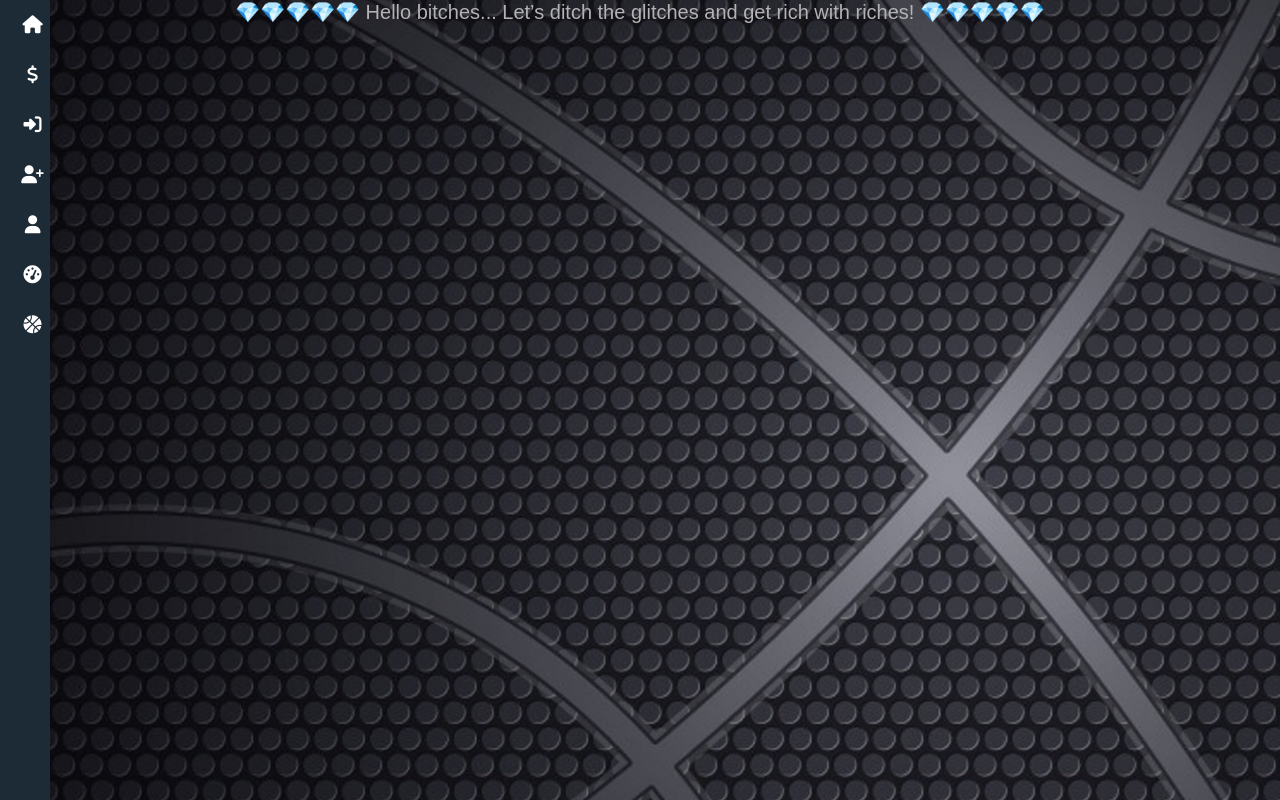
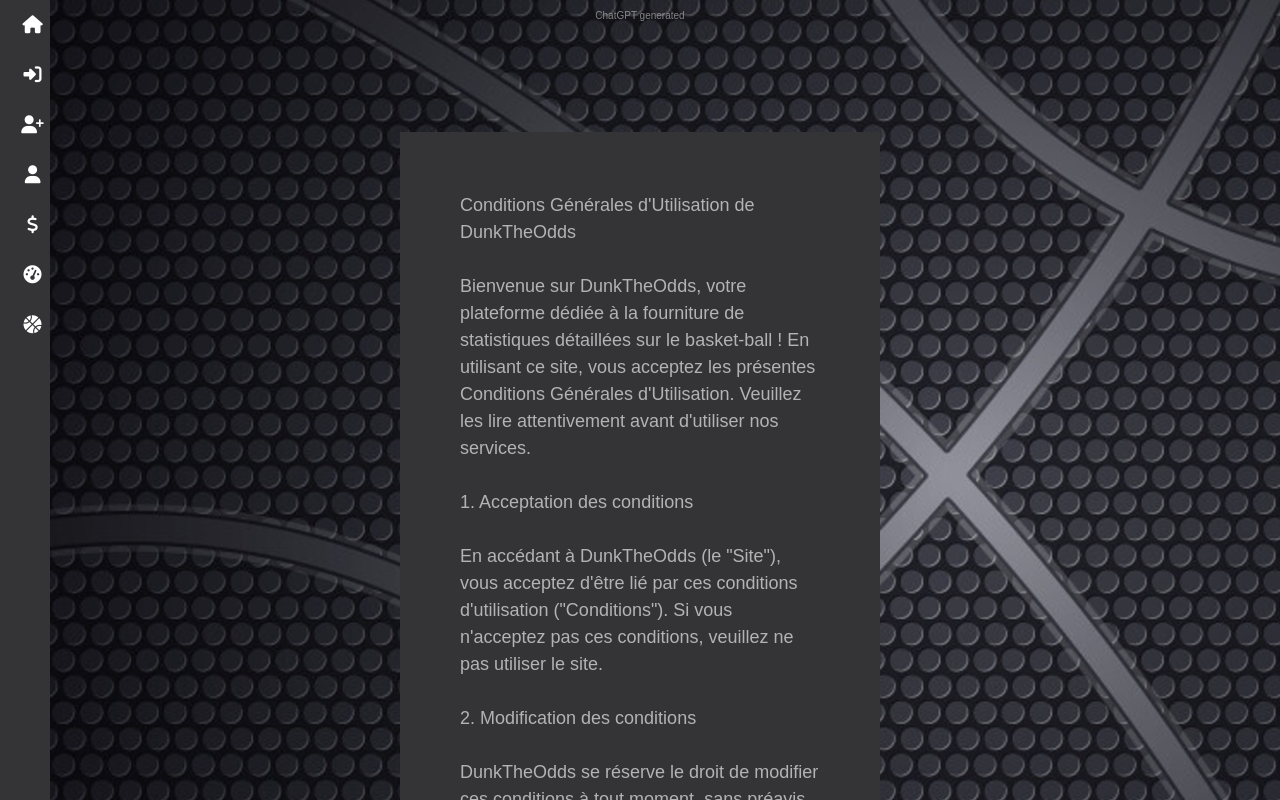
Before and after one commit to cindybragdon/DUNKtheODDS_projet_session_collecte_interpretation_donnees_FE, a React (Create React App) app: page /ToS in a window 1280 px wide. Shown: the top 800 px of the page. Built offline with nearby package versions, Linux system fonts and the light colour scheme; a web font is replaced by a local one.

Commit message:
Css changes, added link in footer

```diff
--- /dev/null
+++ b/src/ToS.css
@@ -0,0 +1,16 @@
+.tos-container {
+    background-color: #343436;
+    margin-left: 400px;
+    margin-right: 400px;
+    margin-bottom: 100px;
+    margin-top:100px;
+    padding: 60px;
+    font-size: 18px;
+}
+
+.tos-title {
+    text-align: center;
+    opacity: 70%;
+    font-size: 10px;
+    padding: 10px;
+}
--- a/src/components/footer.tsx
+++ b/src/components/footer.tsx
@@ -2,6 +2,7 @@
 import "../footer.css";
 import { FontAwesomeIcon } from "@fortawesome/react-fontawesome";
 import { faFacebook, faSquareInstagram, faXTwitter } from "@fortawesome/free-brands-svg-icons";
+import { Link } from "react-router-dom";
 
 
 function Footer() {
@@ -18,15 +19,23 @@
           </div>
           <div className="col">
             <h6 className="dunk">Company</h6>
-            <h6 className="text">About DunkTheOdds</h6>
-            <h6 className="text">Contact Us</h6>
-            <h6 className="text">Terms of Use</h6>
+            <h6 className="text">
+            <Link to="/About">About DunkTheOdds</Link>
+            </h6>
+            <h6 className="text">
+            <Link to="/Contact">Contact Us</Link>
+            </h6>
+            <h6 className="text">
+            <Link to="/ToS">Terms of Service</Link>
+            </h6>
             <h6 className="text">
               <a href="https://www.ncpgambling.org/help-treatment/about-the-national-problem-gambling-helpline/#:~:text=1%2D800%2DGAMBLER%20is%20the,addiction%2C%20or%20their%20loved%20ones.">
                 Get Help
               </a>
             </h6>
-            <h6 className="text">Legality</h6>
+           <h6 className="text">
+           <Link to="/Legality">Legality</Link>
+           </h6>
           </div>
           <div className="col location">
             <h6 className="dunk">Location</h6>
--- a/src/components/sideBar.tsx
+++ b/src/components/sideBar.tsx
@@ -10,7 +10,7 @@
       collapsed={collapsed}
       rootStyles={{
         [`.${sidebarClasses.container}`]: {
-          backgroundColor: "#1c2b36",
+          backgroundColor: "#343436",
           color: "#fff",
           position: "fixed",
           top: 0,
@@ -52,12 +52,7 @@
           component={<Link to="/" />}
         >
         </MenuItem>
-        <MenuItem
-          icon={<i className="fa fa-dollar-sign MenuItem" style={{ fontSize: "18px" }} />}
-          component={<Link to="/picks" />}
-        >
-          Picks
-        </MenuItem>
+
         <MenuItem
           icon={<i className="fa fa-sign-in-alt MenuItem" style={{ fontSize: "18px"}} />}
           component={<Link to="/login" />}
@@ -77,11 +72,18 @@
           My Account
         </MenuItem>
         <MenuItem
+          icon={<i className="fa fa-dollar-sign MenuItem" style={{ fontSize: "18px" }} />}
+          component={<Link to="/picks" />}
+        >
+          Picks
+        </MenuItem>
+        <MenuItem
           icon={<i className="fa fa-tachometer-alt MenuItem" style={{ fontSize: "18px" }} />}
           component={<Link to="/team-dashboard" />}
         >
           <span style={{ whiteSpace: "normal", wordWrap: "break-word" }}>Dashboard Points</span>
         </MenuItem>
+
         <MenuItem
           icon={<i className="fa fa-basketball-ball MenuItem" style={{ fontSize: "18px" }} />}
           component={<Link to="/nba-dashboard" />}
--- a/src/index.css
+++ b/src/index.css
@@ -89,7 +89,7 @@
   width: 0%;
   height: 100%;
   background: rgb(0,154,217);
-  background: linear-gradient(90deg, rgba(0,154,217,1) 0%, rgba(217,147,0,1) 65%, rgba(255,186,0,1) 100%);
+  background: linear-gradient(90deg, rgba(158,56,35,1) 0%, rgba(217,147,0,1) 65%, rgba(217,150,76,1) 100%);
   transition: 0.6s ease-out;
 }
 
@@ -131,7 +131,7 @@
 }
 
 .custom-button {
-  background: linear-gradient(90deg, rgba(0,154,217,1) 0%, rgba(217,147,0,1) 65%, rgba(255,186,0,1) 100%);
+  background: linear-gradient(90deg, rgba(158,56,35,1) 0%, rgba(217,147,0,1) 65%, rgba(217,150,76,1) 100%);
   border: none;
   color: white;
   font-size: 1.2rem;
--- a/src/pages/ToS.tsx
+++ b/src/pages/ToS.tsx
@@ -1,15 +1,82 @@
-import React from 'react';
+import React from 'react'
+import "../ToS.css"
+import Footer from '../components/footer';
 import SidebarComponent from '../components/sideBar';
 
 const ToS = () => {
     return (
+
+
         <div>
-            <SidebarComponent />
-            <h5 className="text-center">
-                💎💎💎💎💎 Hello bitches... Let’s ditch the glitches and get rich with riches! 💎💎💎💎💎
-            </h5>
+
+<SidebarComponent />
+            <h6 className='tos-title'> ChatGPT generated </h6>
+        <div>
+            <div className="tos-container">
+Conditions Générales d'Utilisation de DunkTheOdds <br></br><br></br>
+
+Bienvenue sur DunkTheOdds, votre plateforme dédiée à la fourniture de statistiques détaillées sur le basket-ball ! En utilisant ce site, vous acceptez les présentes Conditions Générales d'Utilisation. Veuillez les lire attentivement avant d'utiliser nos services. <br></br><br></br>
+
+1. Acceptation des conditions <br></br><br></br>
+
+En accédant à DunkTheOdds (le "Site"), vous acceptez d'être lié par ces conditions d'utilisation ("Conditions"). Si vous n'acceptez pas ces conditions, veuillez ne pas utiliser le site. <br></br> <br></br>
+
+2. Modification des conditions <br></br><br></br>
+
+DunkTheOdds se réserve le droit de modifier ces conditions à tout moment, sans préavis. Toute modification sera publiée sur cette page. En continuant à utiliser le Site après la publication de modifications, vous acceptez les nouvelles conditions.  <br></br> <br></br>
+
+3. Accès au Site  <br></br><br></br>
+
+DunkTheOdds vous accorde une licence limitée, non exclusive et non transférable pour accéder et utiliser le Site dans le cadre de votre usage personnel et non commercial. Vous ne pouvez pas utiliser le Site pour tout autre but sans notre autorisation explicite.  <br></br><br></br>
+
+4. Contenu  <br></br><br></br>
+
+Le Site fournit des statistiques, des analyses et des données liées au basket-ball. Bien que nous nous efforcions de garantir l'exactitude des informations, nous ne garantissons pas l'exactitude, la fiabilité, l'intégralité ou l'actualité des données fournies.  <br></br><br></br>
+
+Vous acceptez de ne pas reproduire, distribuer, ou exploiter le contenu du Site à des fins commerciales sans notre consentement préalable écrit.  <br></br><br></br>
+
+5. Comportement des utilisateurs  <br></br><br></br>
+
+Vous vous engagez à ne pas utiliser le Site pour des activités illégales ou nuisibles, notamment :
+
+Diffuser des virus ou des logiciels malveillants ;
+Interférer avec le bon fonctionnement du Site ou perturber l'accès d'autres utilisateurs ;
+Collecter des données personnelles ou confidentielles sans autorisation ;
+Utiliser des robots ou des scripts automatisés pour accéder au Site.<br></br><br></br>
+6. Inscription et sécurité des comptes<br></br><br></br>
+
+Pour accéder à certaines fonctionnalités du Site, vous devrez peut-être créer un compte. Vous êtes responsable de la confidentialité de vos informations de connexion et de toutes les activités effectuées sous votre compte. Si vous suspectez une utilisation non autorisée de votre compte, vous devez nous en informer immédiatement. <br></br><br></br>
+
+7. Propriété intellectuelle <br></br><br></br>
+
+Tout le contenu du Site, y compris mais sans s'y limiter, les textes, graphiques, logos, images, bases de données, logiciels et autres éléments, est protégé par des droits de propriété intellectuelle détenus par DunkTheOdds ou par des tiers. Vous ne pouvez pas reproduire, modifier, distribuer ou exploiter ce contenu sans notre consentement préalable écrit.  <br></br><br></br>
+
+8. Limitation de responsabilité  <br></br><br></br>
+
+DunkTheOdds ne pourra être tenu responsable de tout dommage direct, indirect, accidentel ou consécutif résultant de l'utilisation ou de l'incapacité à utiliser le Site, y compris, mais sans s'y limiter, les pertes de données, les interruptions de service ou les erreurs dans les statistiques.  <br></br><br></br>
+
+9. Liens vers des sites tiers  <br></br><br></br>
+
+Le Site peut contenir des liens vers des sites externes. Ces liens sont fournis uniquement à titre informatif. DunkTheOdds n'est pas responsable du contenu de ces sites et ne les approuve pas nécessairement.  <br></br><br></br>
+
+10. Confidentialité  <br></br> <br></br>
+
+La collecte de données personnelles est régie par notre Politique de Confidentialité, que vous pouvez consulter sur le Site. En utilisant le Site, vous acceptez la collecte et l'utilisation de vos données conformément à cette politique.  <br></br><br></br>
+
+11. Droit applicable et résolution des conflits <br></br> <br></br>
+
+Ces Conditions sont régies par la législation française. En cas de litige, les tribunaux français seront compétents.  <br></br><br></br>
+
+12. Contact  <br></br> <br></br>
+
+Pour toute question concernant ces Conditions, veuillez nous contacter à l'adresse suivante : contact@dunktheodds.fr.  <br></br> <br></br>
+
+
+            </div>
         </div>
-    );
-};
+            <Footer/>
+        </div>
+    )
+}
 
 export default ToS;
```
